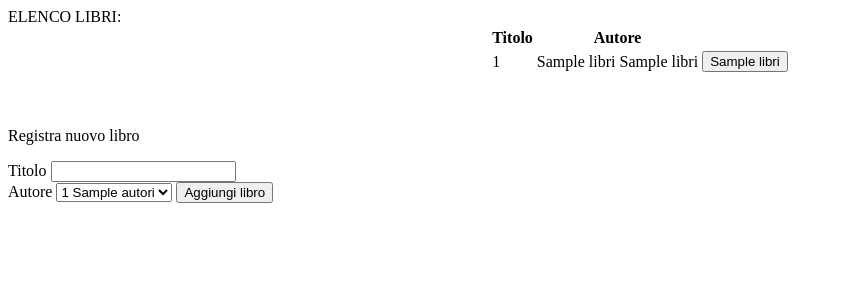
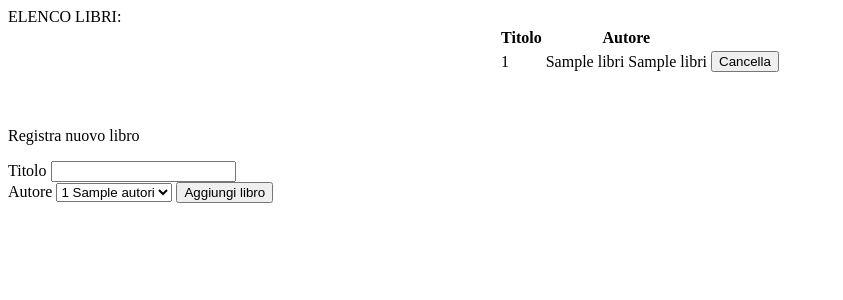
Before and after one commit to GLZ92/AMM, a PHP site: template view/elencoLibriAdmin.php in a window 1280 px wide. Shown: the top 300 px of the page, without its empty margins (0-843 px from the left). Run offline with PHP 8.4, Linux system fonts and the light colour scheme; the template is opened without the code that fills it: most values are stand-ins (such as "Sample title", 1, 10 or a date in 2020).

Commit message:
[Release 20]

```diff
--- a/view/elencoLibriAdmin.php
+++ b/view/elencoLibriAdmin.php
@@ -11,7 +11,7 @@
             echo "<table align='center'>";
             echo "<tr><th>Titolo</th><th>Autore</th></tr>";
             while($row = $libri->fetch_row())
-		echo "<tr> <td>$row[0]</td> <td>$row[1] $row[2]</td> <td><input type='submit' id='cancella$row[3]' name='cancella$row[3]' value='$row[3]'/></tr>";
+		echo "<tr> <td>$row[0]</td> <td>$row[1] $row[2]</td> <td><input type='submit' id='cancella$row[3]' name='cancella$row[3]' value='Cancella'/></tr>";
             echo "</table><br><br>";
             echo "</form>";
 
```
